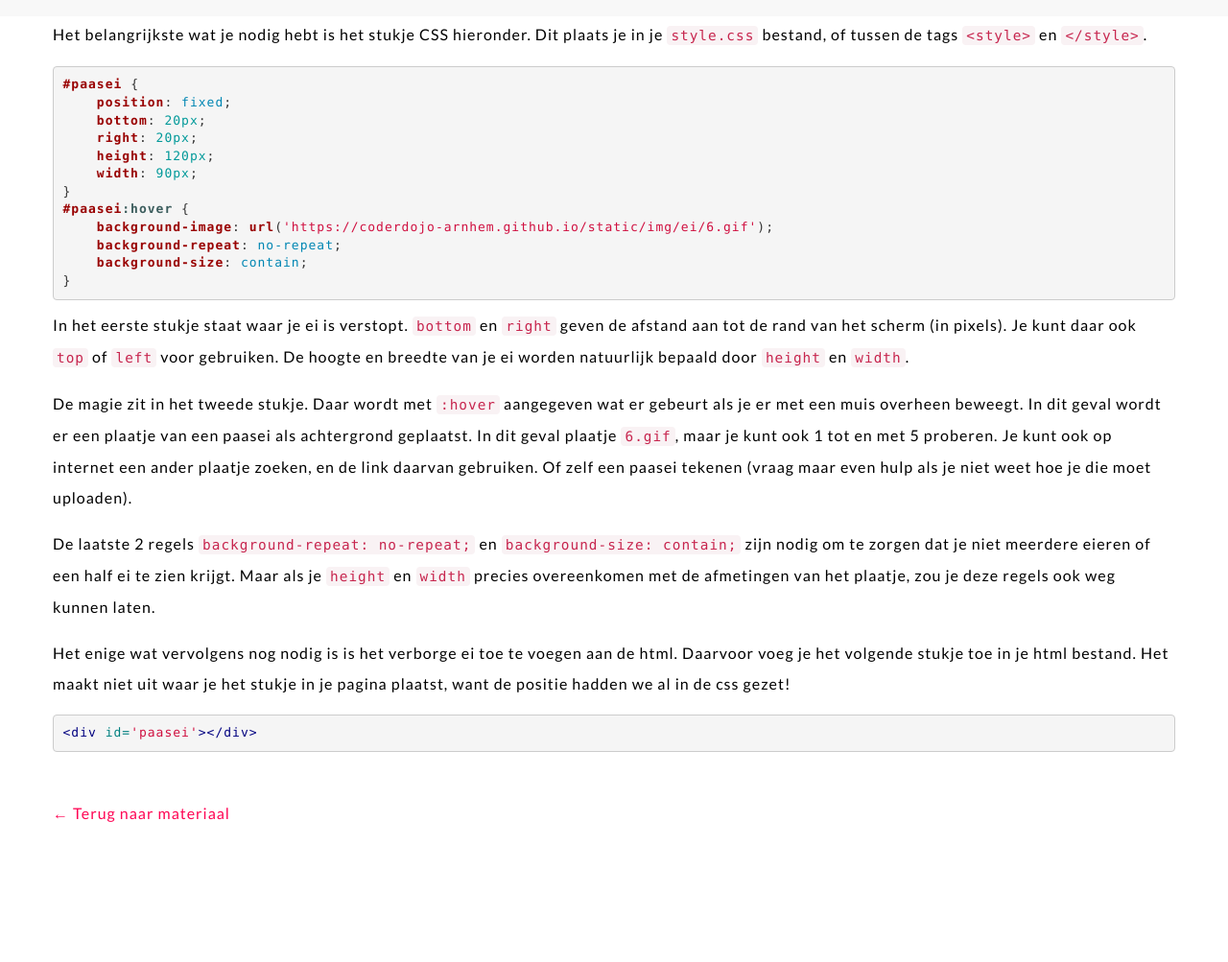
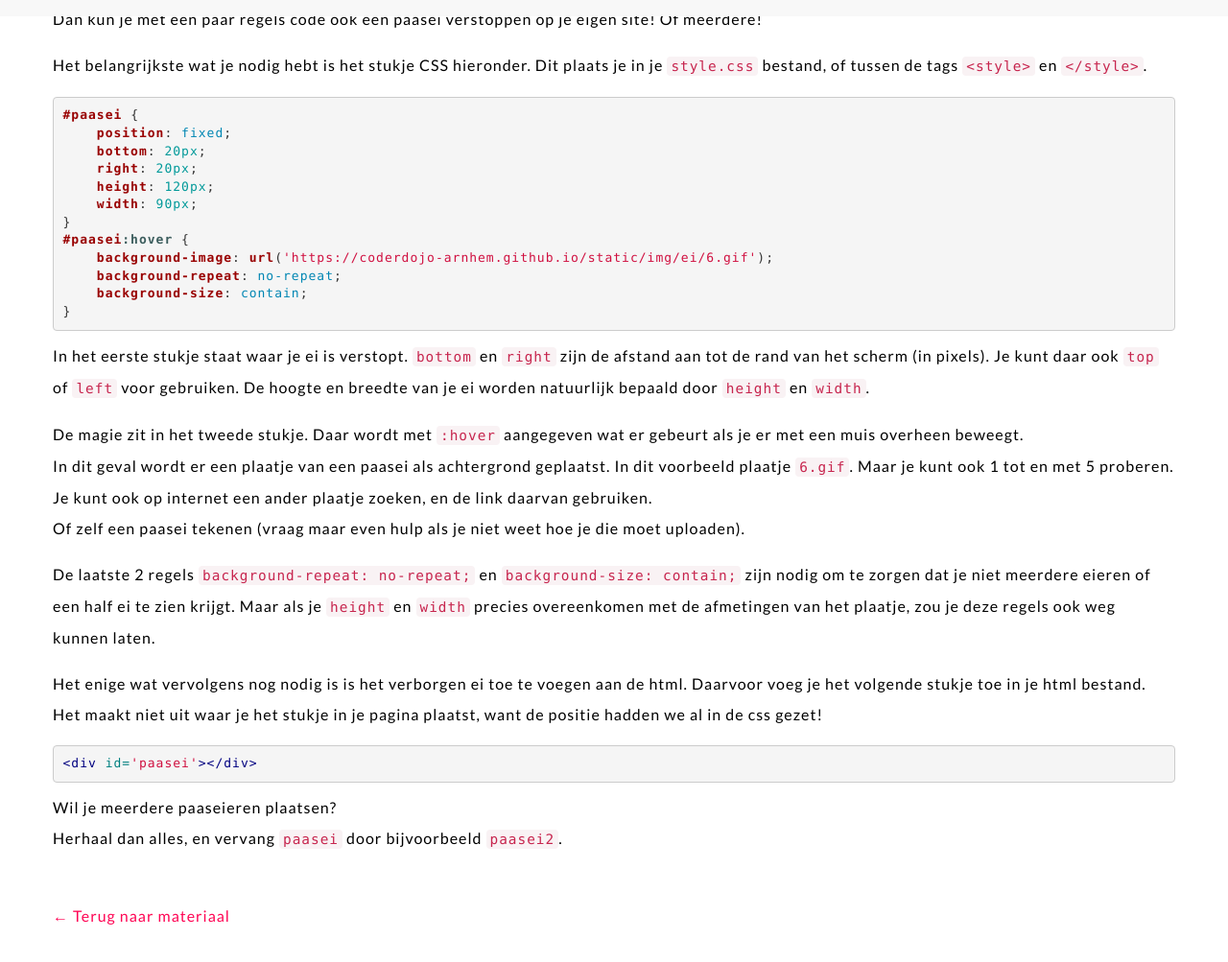
Before and after one commit to coderdojo-arnhem/coderdojo-arnhem.github.io, a Jekyll site: the page built from paasei.md, in a window 1280 px wide and 1400 px high, scrolled down 319 px. Shown: the part 363-1366 px from the top of the window at 96% size. Built offline with Jekyll 4.4.1, drawn with Linux system fonts in a browser that asks for light colours; nearby versions of some CDN libraries; before the commit the page ends 1612 px from its top, so only the background shows below that; some of the changed text lies outside the part shown.

Commit message:
Paasei correction

````diff
--- a/materiaal/paasei.md
+++ b/paasei.md
@@ -10,10 +10,10 @@ redirect_from: /materiaal/paasei.html
 __Beweeg met je muis om hem te vinden.__
 
 Kun je hem niet vinden?
-TIP: rechtsonder
+<br/>TIP: rechtsonder
 
-Heb je zelf ee website? Bijvoorbeeld uit een eerdere CoderDojo?
-Dan kun je met een paar regels code ook een paasei verstoppen op je eigen site! Of meerdere!
+Heb je zelf een website? Bijvoorbeeld uit een eerdere CoderDojo?
+<br/>Dan kun je met een paar regels code ook een paasei verstoppen op je eigen site! Of meerdere!
 
 Het belangrijkste wat je nodig hebt is het stukje CSS hieronder. Dit plaats je in je `style.css` bestand, of tussen de tags `<style>` en `</style>`.
 
@@ -32,18 +32,20 @@ Het belangrijkste wat je nodig hebt is het stukje CSS hieronder. Dit plaats je i
 }
 ```
 
-In het eerste stukje staat waar je ei is verstopt. `bottom` en `right` geven de afstand aan tot de rand van het scherm (in pixels). Je kunt daar ook `top` of `left` voor gebruiken.
+In het eerste stukje staat waar je ei is verstopt. `bottom` en `right` zijn de afstand aan tot de rand van het scherm (in pixels). Je kunt daar ook `top` of `left` voor gebruiken.
 De hoogte en breedte van je ei worden natuurlijk bepaald door `height` en `width`.
 
 De magie zit in het tweede stukje. Daar wordt met `:hover` aangegeven wat er gebeurt als je er met een muis overheen beweegt.
-In dit geval wordt er een plaatje van een paasei als achtergrond geplaatst. In dit geval plaatje `6.gif`, maar je kunt ook 1 tot en met 5 proberen.
-Je kunt ook op internet een ander plaatje zoeken, en de link daarvan gebruiken.
-Of zelf een paasei tekenen (vraag maar even hulp als je niet weet hoe je die moet uploaden).
+<br/>In dit geval wordt er een plaatje van een paasei als achtergrond geplaatst. In dit voorbeeld plaatje `6.gif`. Maar je kunt ook 1 tot en met 5 proberen.
+<br/>Je kunt ook op internet een ander plaatje zoeken, en de link daarvan gebruiken.
+<br/>Of zelf een paasei tekenen (vraag maar even hulp als je niet weet hoe je die moet uploaden).
 
 De laatste 2 regels `background-repeat: no-repeat;` en `background-size: contain;` zijn nodig om te zorgen dat je niet meerdere eieren of een half ei te zien krijgt. Maar als je `height` en `width` precies overeenkomen met de afmetingen van het plaatje, zou je deze regels ook weg kunnen laten.
 
-Het enige wat vervolgens nog nodig is is het verborge ei toe te voegen aan de html. Daarvoor voeg je het volgende stukje toe in je html bestand. Het maakt niet uit waar je het stukje in je pagina plaatst, want de positie hadden we al in de css gezet!
+Het enige wat vervolgens nog nodig is is het verborgen ei toe te voegen aan de html. Daarvoor voeg je het volgende stukje toe in je html bestand. Het maakt niet uit waar je het stukje in je pagina plaatst, want de positie hadden we al in de css gezet!
 
 ```html
 <div id='paasei'></div>
 ```
+Wil je meerdere paaseieren plaatsen?
+<br/>Herhaal dan alles, en vervang `paasei` door bijvoorbeeld `paasei2`.
````
Also changed, not shown: other parts of paasei.md (+1 -1 lines).
